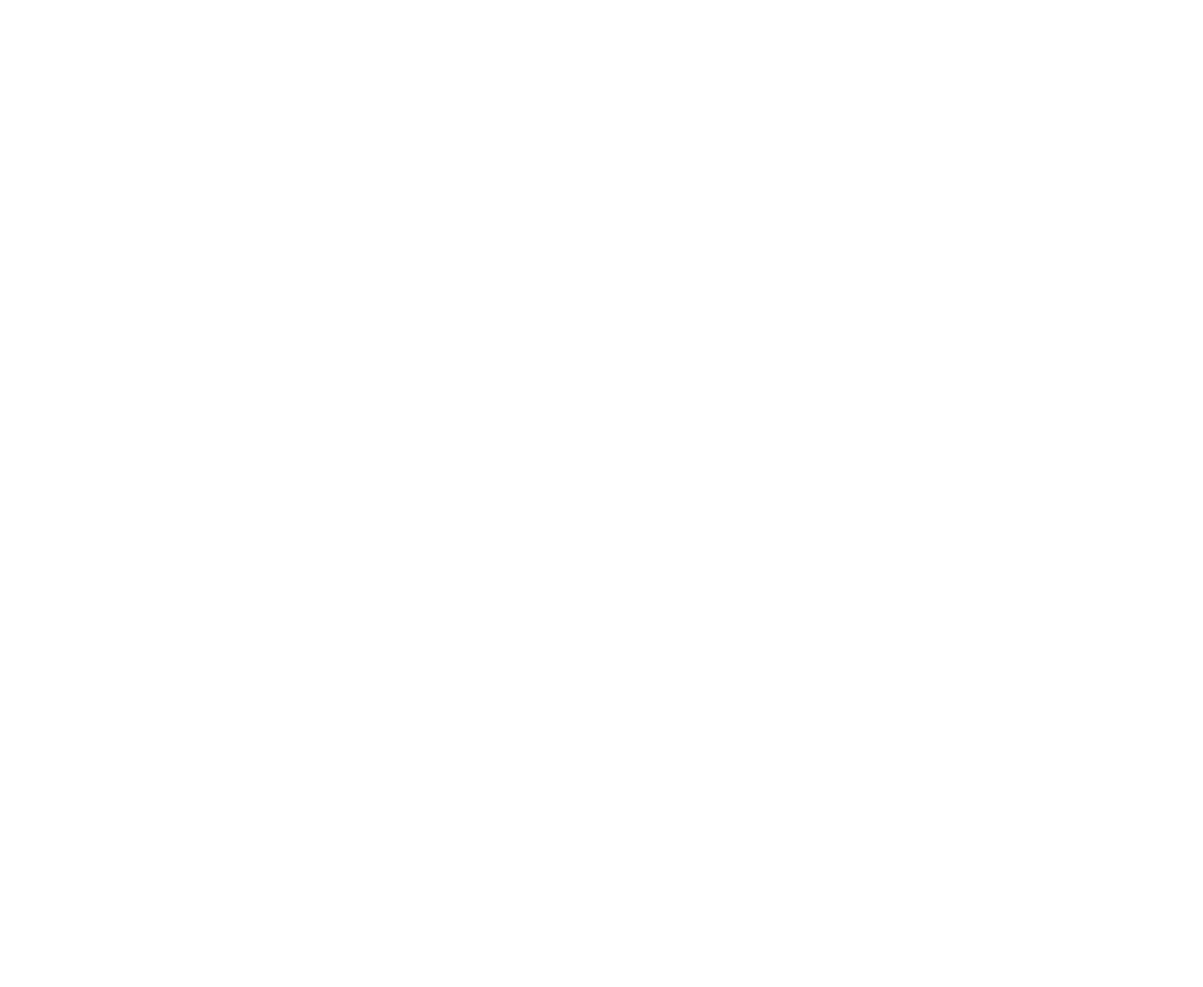
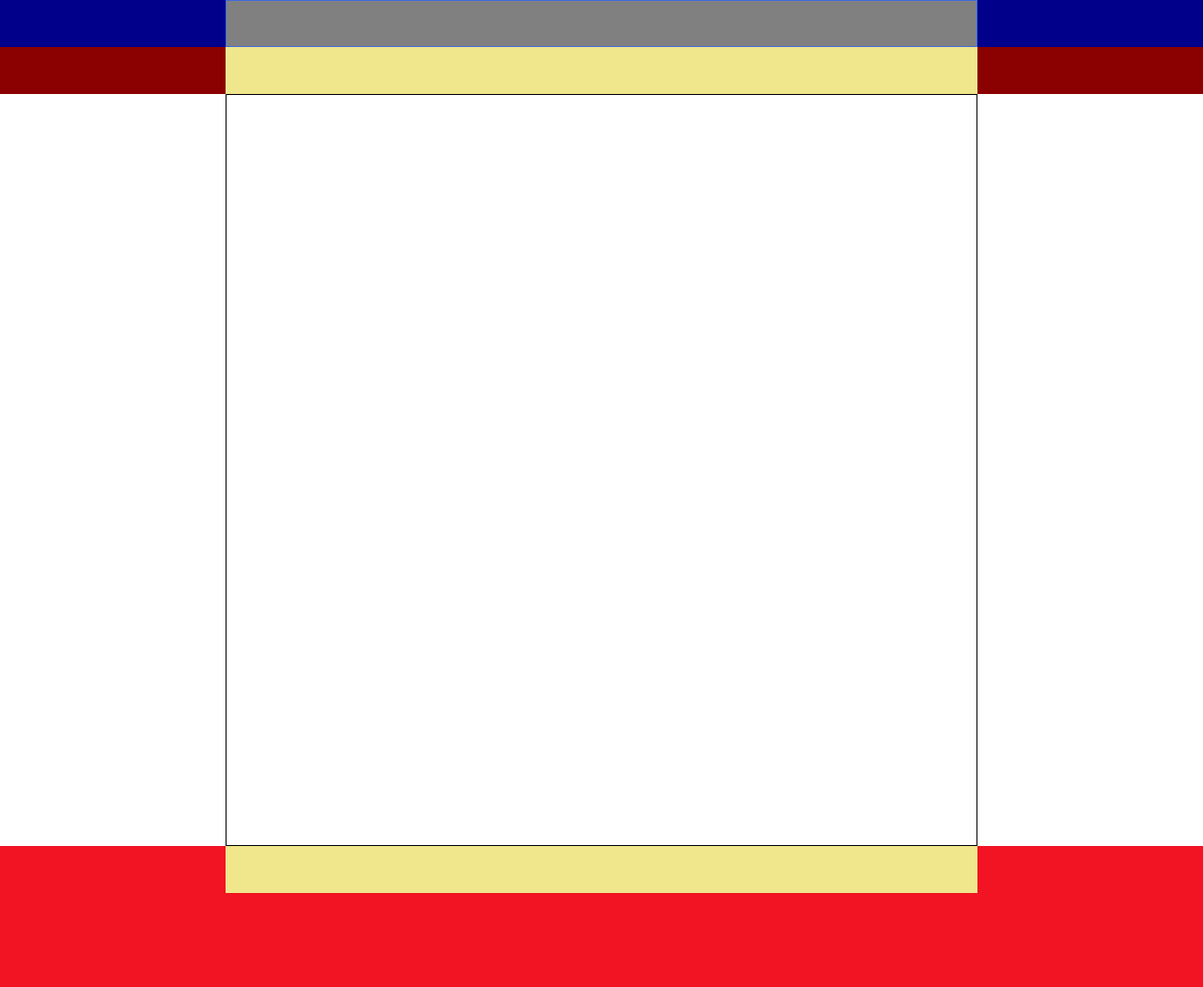
Before and after one commit to damianfs1/pageDraft, a plain HTML site: page index.html in a window 1280 px wide. Shown: the whole page at 94% size. Before the commit the page ends 800 px from the top, so only its background shows below. Drawn offline with Linux system fonts and the light colour scheme.

Commit message:
[PD1] first code giving general shape of the page

```diff
--- a/css/style.css
+++ b/css/style.css
@@ -0,0 +1,51 @@
+body {
+    margin: 0 0 0 0;
+}
+nav{
+    position: fixed;
+    height: 50px;
+    width: 100%;
+    box-sizing: border-box;
+    z-index: 2;
+    background-color: darkblue;
+}
+#menu{
+    width: 800px;
+    height: 50px;
+    margin: 0 auto;
+    background-color: gray;
+    box-sizing: border-box;
+    border: 1px solid royalblue;
+}
+header{
+    height: 50px;
+    width: 100%;
+    background-color: darkred;
+    position: relative;
+    padding-bottom: 50px;
+}
+#menubox{
+    height: 50px;
+    width: 800px;
+}
+.container{
+    height: 50px;
+    width: 800px;
+    margin: 0 auto;
+    background-color: khaki;
+}
+
+.main {
+    box-sizing: border-box;
+
+    width: 800px;
+    height: 800px;
+    background-color: white;
+    border: 1px solid black;
+    margin: 0 auto;
+}
+footer{
+    height: 150px;
+    width: 100%;
+    background-color: #f21323;
+}
--- a/index.html
+++ b/index.html
@@ -6,6 +6,19 @@
     <title>PageDraft</title>
 </head>
 <body>
+<nav>
+    <div id="menu"></div>
+</nav>
 
+<header>
+    <div id="menubox"></div>
+    <div class="container"</div>
+</header>
+
+<div class="main"></div>
+
+<footer>
+    <div class="container"</div>
+</footer>
 </body>
 </html>
```
